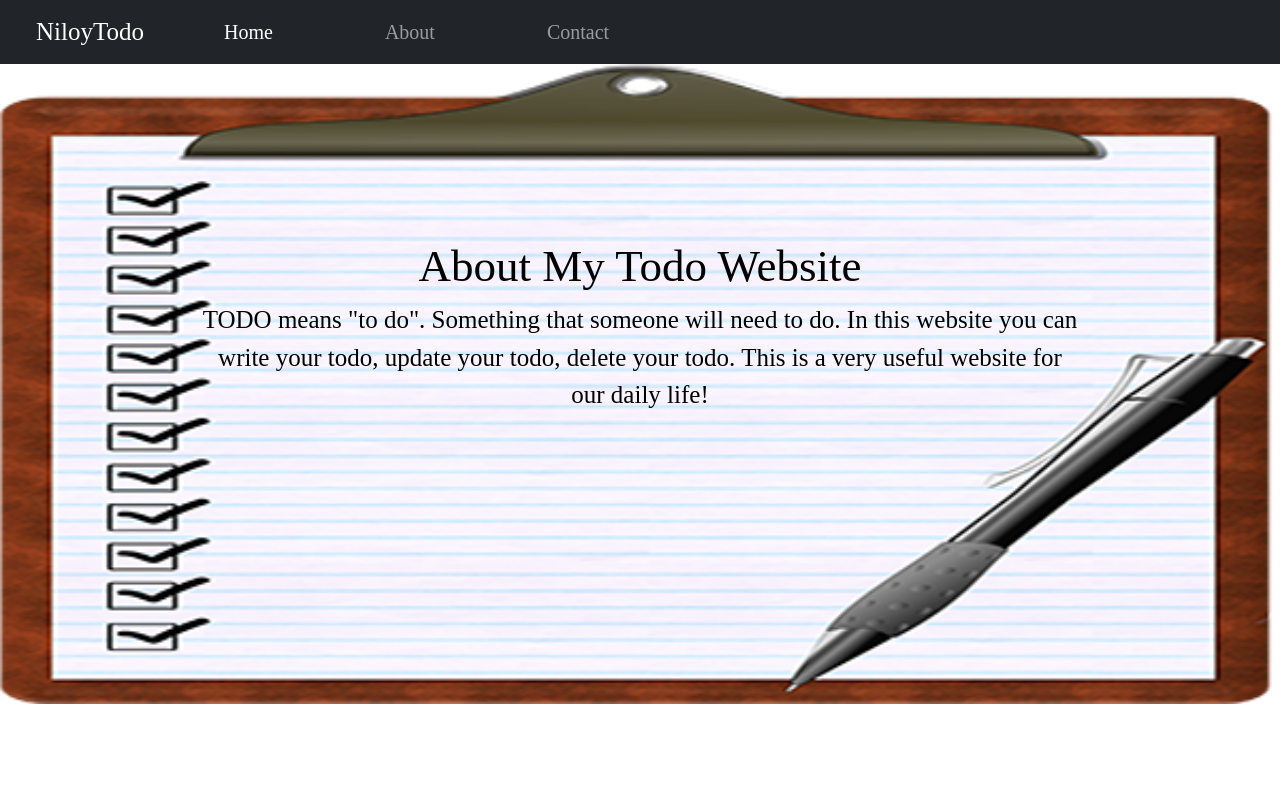
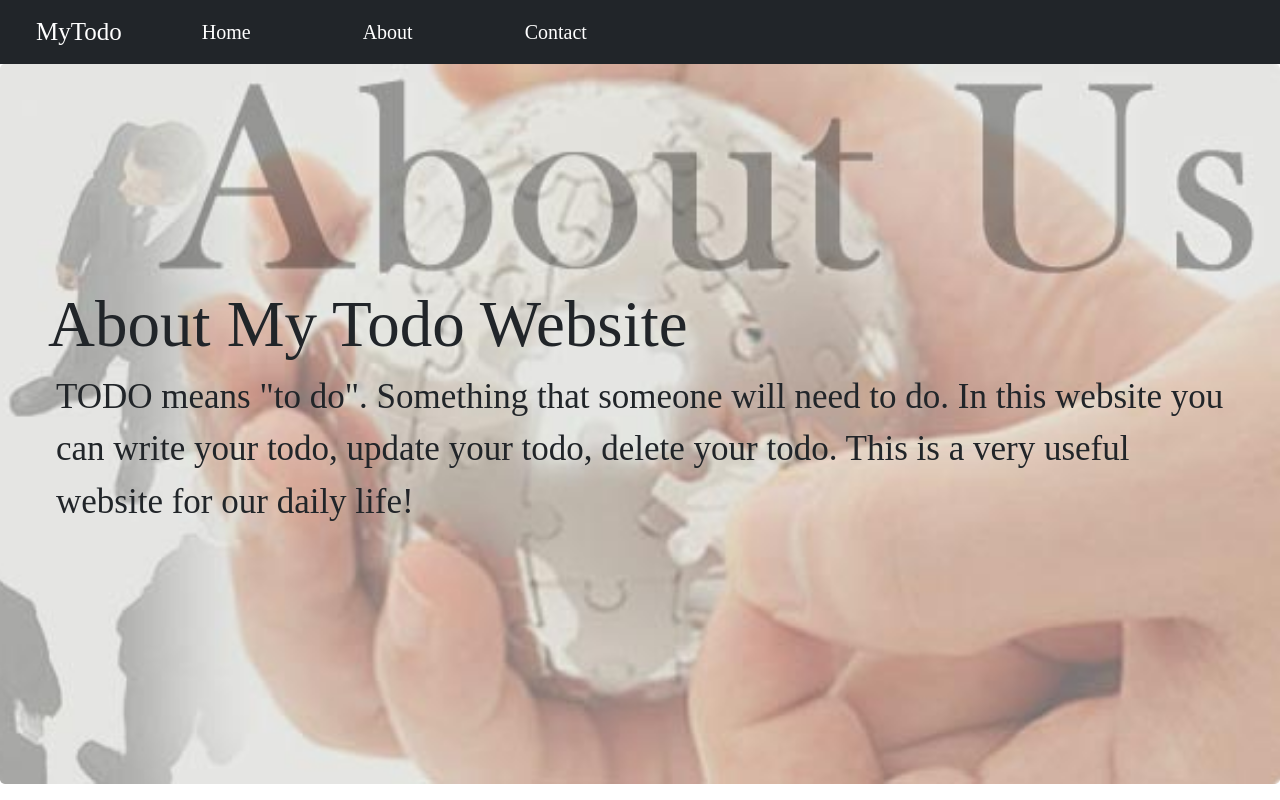
Before and after one commit to Niloy25/MyTodoWebsite, a Flask app: page /about in a window 1280 px wide. Run offline with Flask 2, Linux system fonts and the light colour scheme; some web fonts are replaced.

Commit message:
Final Ultimate Changes

```diff
--- a/app.py
+++ b/app.py
@@ -11,7 +11,7 @@ class Todo(db.Model):
     sno = db.Column(db.Integer, primary_key=True)
     title = db.Column(db.String(200), nullable=False)
     desc = db.Column(db.String(500), nullable=False)
-    date = db.Column(db.DateTime, default=datetime.utcnow)
+    date = db.Column(db.DateTime, default=datetime.now(tz=None))
 
     def __repr__(self) -> str:
         return f"{self.sno} - {self.title}"
--- a/static/CSS/style.css
+++ b/static/CSS/style.css
@@ -13,4 +13,18 @@ body{
 
 .nav-link{
     font-size: 20px;
+    color: white !important;
 }
+.nav-link:hover{
+    color: rgba(250, 244, 244, 0.664) !important;
+}
+
+.img-about{
+    background: url("../aboutPage.jpg") no-repeat center center/cover;
+    background-position: 100% 100%;
+}
+
+.img-contact{
+    background: url("../contactPhoto.jpg") no-repeat center center/cover;
+    background-position: 100% 100%;
+}
--- a/templates/about.html
+++ b/templates/about.html
@@ -1,13 +1,16 @@
 {% extends 'base.html' %}
 {% block title %}
-  About
+About
 {% endblock title %}
 {% block body %}
-<div class="carousel-item active">
-  <img src="../static/checkList.png" class="d-block w-100" alt="...">
-  <div class="carousel-caption d-none d-md-block" style="color:black">
-    <h5 class="my-2" style="font-size: 45px">About My Todo Website</h5>
-    <p class="mx-2" style="font-size: 25px; margin-bottom: 250px">TODO means "to do". Something that someone will need to do. In this website you can write your todo, update your todo, delete your todo. This is a very useful website for our daily life!</p>
+<div class="container-fluid g-0">
+  <div class="p-5 bg-light rounded-3 img-about">
+    <div class="container-fluid py-5">
+      <h5 class= "text" style="font-size: 65px; margin-top: 125px;">About My Todo Website</h5>
+      <p class="mx-2 text" style="font-size: 35px; margin-bottom: 160px">TODO means "to do". Something that someone will need
+        to do. In this website you can write your todo, update your todo, delete your todo. This is a very useful
+        website for our daily life!</p>
+    </div>
   </div>
 </div>
 {% endblock body %}
--- a/templates/base.html
+++ b/templates/base.html
@@ -18,7 +18,7 @@
 <body>
     <nav class="navbar navbar-expand-lg navbar-dark bg-dark">
         <div class="container-fluid">
-            <a class="navbar-brand mx-4" href="/">NiloyTodo</a>
+            <a class="navbar-brand mx-4" href="/">MyTodo</a>
             <button class="navbar-toggler" type="button" data-bs-toggle="collapse"
                 data-bs-target="#navbarSupportedContent" aria-controls="navbarSupportedContent" aria-expanded="false"
                 aria-label="Toggle navigation">
@@ -27,7 +27,7 @@
             <div class="collapse navbar-collapse" id="navbarSupportedContent">
                 <ul class="navbar-nav me-auto mb-2 mb-lg-0">
                     <li class="nav-item">
-                        <a class="nav-link active mx-5" aria-current="page" href="/">Home</a>
+                        <a class="nav-link mx-5" aria-current="page" href="/">Home</a>
                     </li>
                     <li class="nav-item">
                         <a class="nav-link mx-5" href="/about">About</a>
--- a/templates/index.html
+++ b/templates/index.html
@@ -47,7 +47,7 @@
           <th scope="row">{{loop.index}}</th>
           <td>{{todo.title}}</td>
           <td>{{todo.desc}}</td>
-          <td>{{todo.date}}</td>
+          <td>{{todo.date.strftime("%Y-%b-%d %I:%M:%S %p")}}</td>
           <td>
             <a href="/update/{{todo.sno}}"><button type="button"
                 class="btn btn-outline-success btn-sm mx-1">Update</button></a>
```
Also changed, not shown: templates/contact.html (+7 -4 lines), static/aboutPage.jpg (added), static/checkList.png (deleted), static/contactPhoto.jpg, todo.db.
